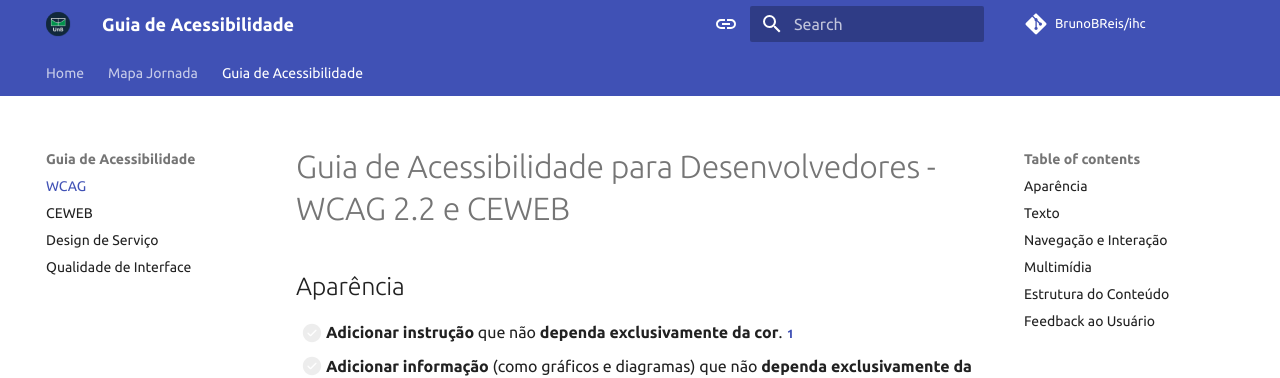
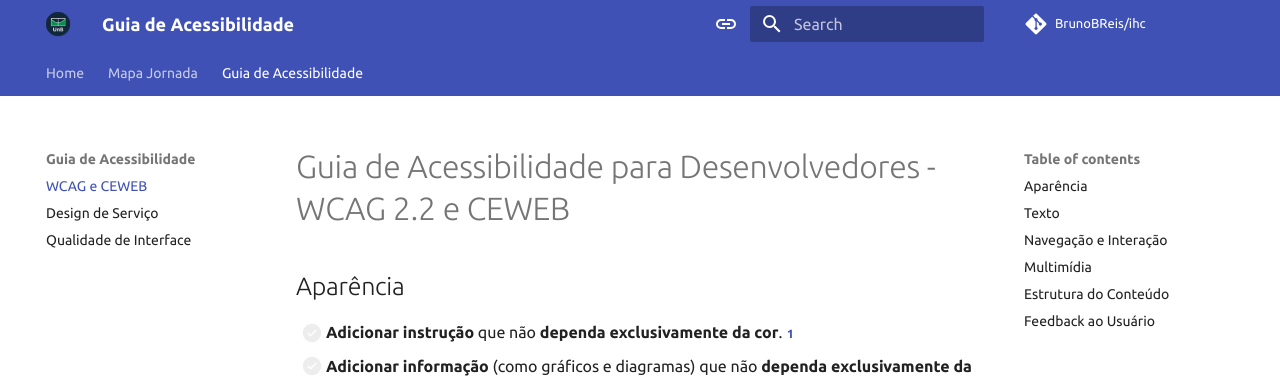
Before and after one commit to BrunoBReis/ihc, an MkDocs documentation site: the page built from docs/guia-wcag.md, in a window 1280 px wide. Shown: the top 378 px of the page. Built offline with MkDocs 1.6.1 and Material for MkDocs 9.7.7, drawn with Linux system fonts in a browser that asks for light colours; comment, search, counter and statistics services are not loaded; part of the change alters nothing that is shown.

```diff
--- a/mkdocs.yml
+++ b/mkdocs.yml
@@ -103,7 +103,6 @@ nav:
   - Home: index.md
   - Mapa Jornada: mapa-jornada.md
   - Guia de Acessibilidade:
-    - WCAG: guia-wcag.md
-    - CEWEB: guia-ceweb.md
+    - WCAG e CEWEB: guia-wcag.md
     - Design de Serviço: guia-design-de-servico.md
     - Qualidade de Interface: guia-qualidade-de-interface.md
```
